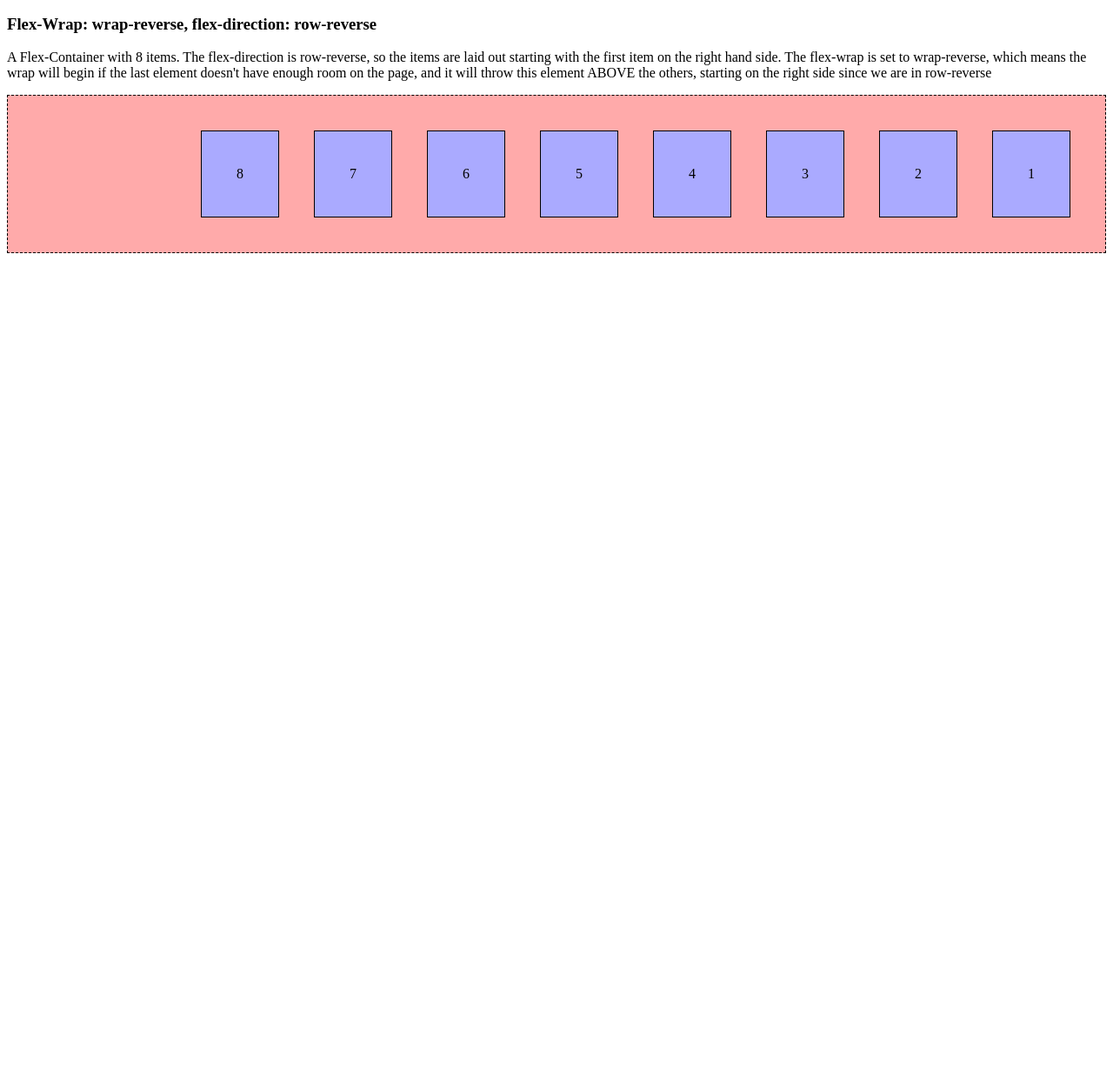
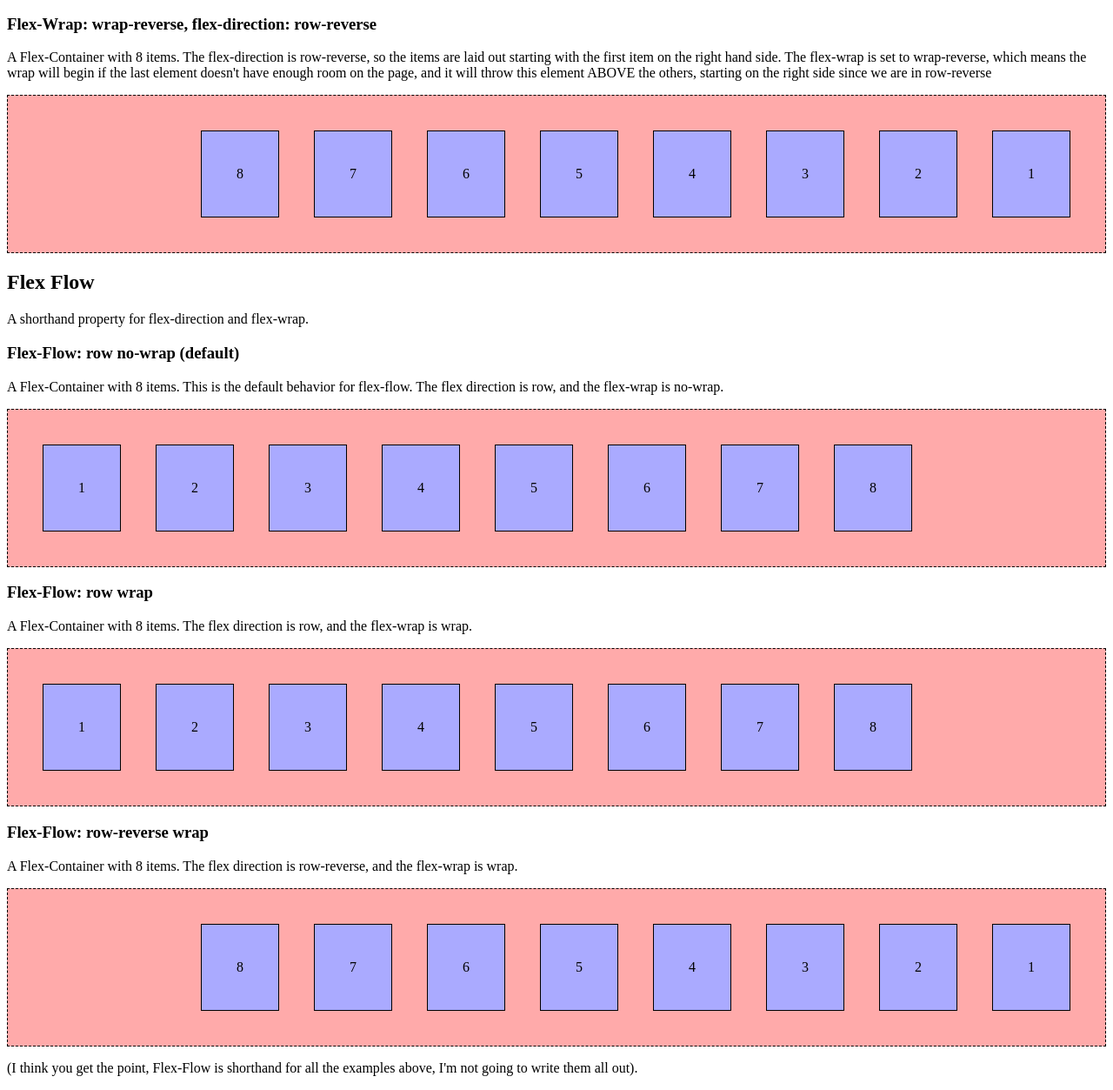
Before and after one commit to Dayun123/css_practice-flexbox, a plain HTML site: page css-tricks.html in a window 1280 px wide. Shown: the part 4217-5470 px from the top of the page at 87% size. Before the commit the page ends 4516 px from the top, so only its background shows below. Drawn offline with Linux system fonts and the light colour scheme.

Commit message:
Add a few examples of flex-flow property.

```diff
--- a/css-tricks-style.css
+++ b/css-tricks-style.css
@@ -42,3 +42,12 @@
 .wrap-reverse {
   flex-wrap: wrap-reverse;
 }
+
+/* The flex-flow property allows you to combine flex-direction and flex-wrap into one property. It's pretty self explanatory, no reason to go through every combination. */
+.row-wrap {
+  flex-flow: row wrap;
+}
+
+.row-reverse-wrap {
+  flex-flow: row-reverse wrap;
+}
--- a/css-tricks.html
+++ b/css-tricks.html
@@ -133,5 +133,49 @@
     <div class="flex-item item">8</div>
   </div>
 
+  <h2>Flex Flow</h2>
+  <p>A shorthand property for flex-direction and flex-wrap.</p>
+
+  <h3>Flex-Flow: row no-wrap (default)</h3>
+  <p>A Flex-Container with 8 items. This is the default behavior for flex-flow. The flex direction is row, and the flex-wrap is no-wrap.</p>
+  <div class="flex-container container">
+    <div class="flex-item item">1</div>
+    <div class="flex-item item">2</div>
+    <div class="flex-item item">3</div>
+    <div class="flex-item item">4</div>
+    <div class="flex-item item">5</div>
+    <div class="flex-item item">6</div>
+    <div class="flex-item item">7</div>
+    <div class="flex-item item">8</div>
+  </div>
+
+  <h3>Flex-Flow: row wrap</h3>
+  <p>A Flex-Container with 8 items. The flex direction is row, and the flex-wrap is wrap.</p>
+  <div class="flex-container container row-wrap">
+    <div class="flex-item item">1</div>
+    <div class="flex-item item">2</div>
+    <div class="flex-item item">3</div>
+    <div class="flex-item item">4</div>
+    <div class="flex-item item">5</div>
+    <div class="flex-item item">6</div>
+    <div class="flex-item item">7</div>
+    <div class="flex-item item">8</div>
+  </div>
+
+  <h3>Flex-Flow: row-reverse wrap</h3>
+  <p>A Flex-Container with 8 items. The flex direction is row-reverse, and the flex-wrap is wrap.</p>
+  <div class="flex-container container row-reverse-wrap">
+    <div class="flex-item item">1</div>
+    <div class="flex-item item">2</div>
+    <div class="flex-item item">3</div>
+    <div class="flex-item item">4</div>
+    <div class="flex-item item">5</div>
+    <div class="flex-item item">6</div>
+    <div class="flex-item item">7</div>
+    <div class="flex-item item">8</div>
+  </div>
+
+  <p>(I think you get the point, Flex-Flow is shorthand for all the examples above, I'm not going to write them all out).</p>
+
 </body>
 </html>
```
